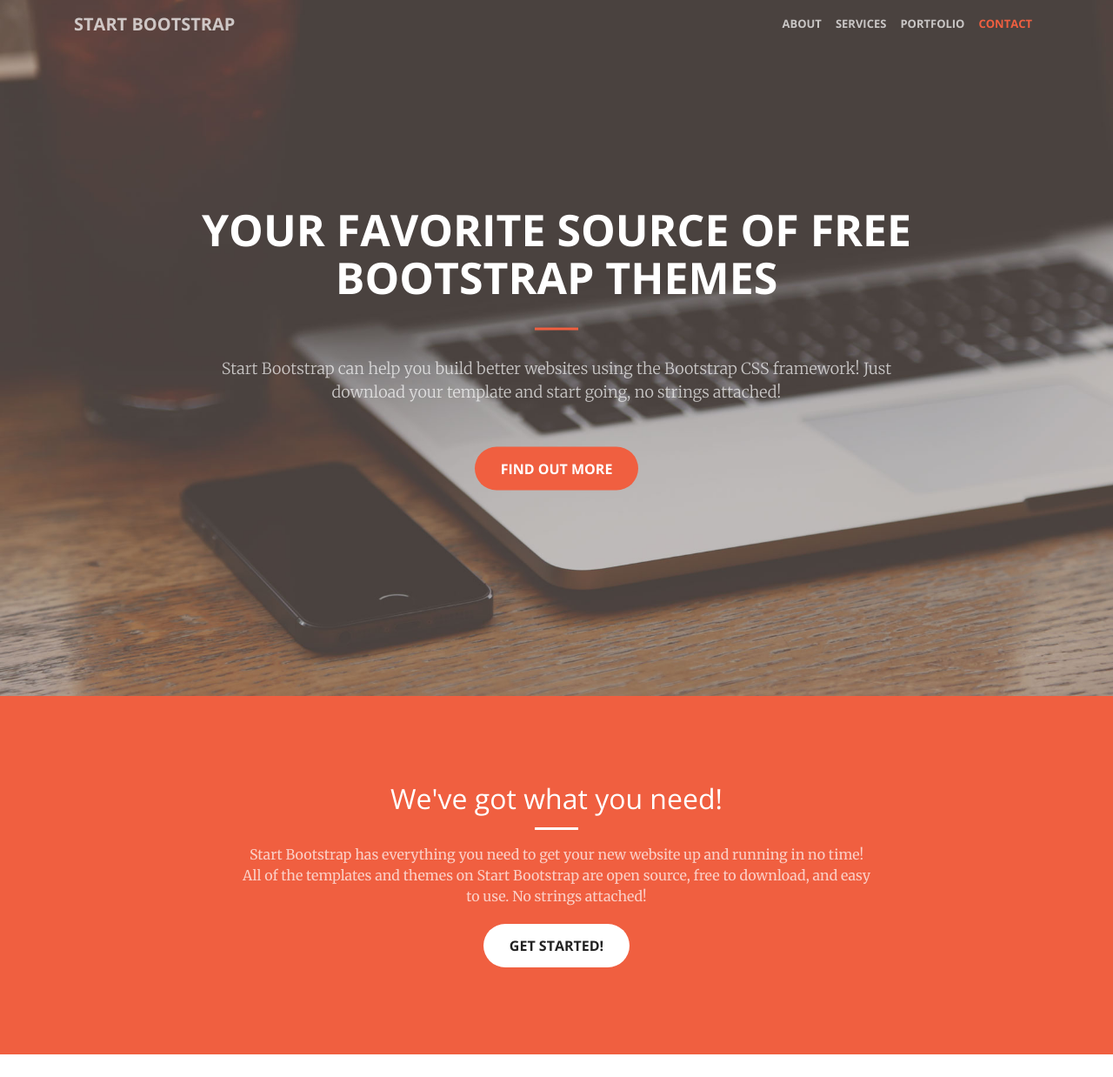
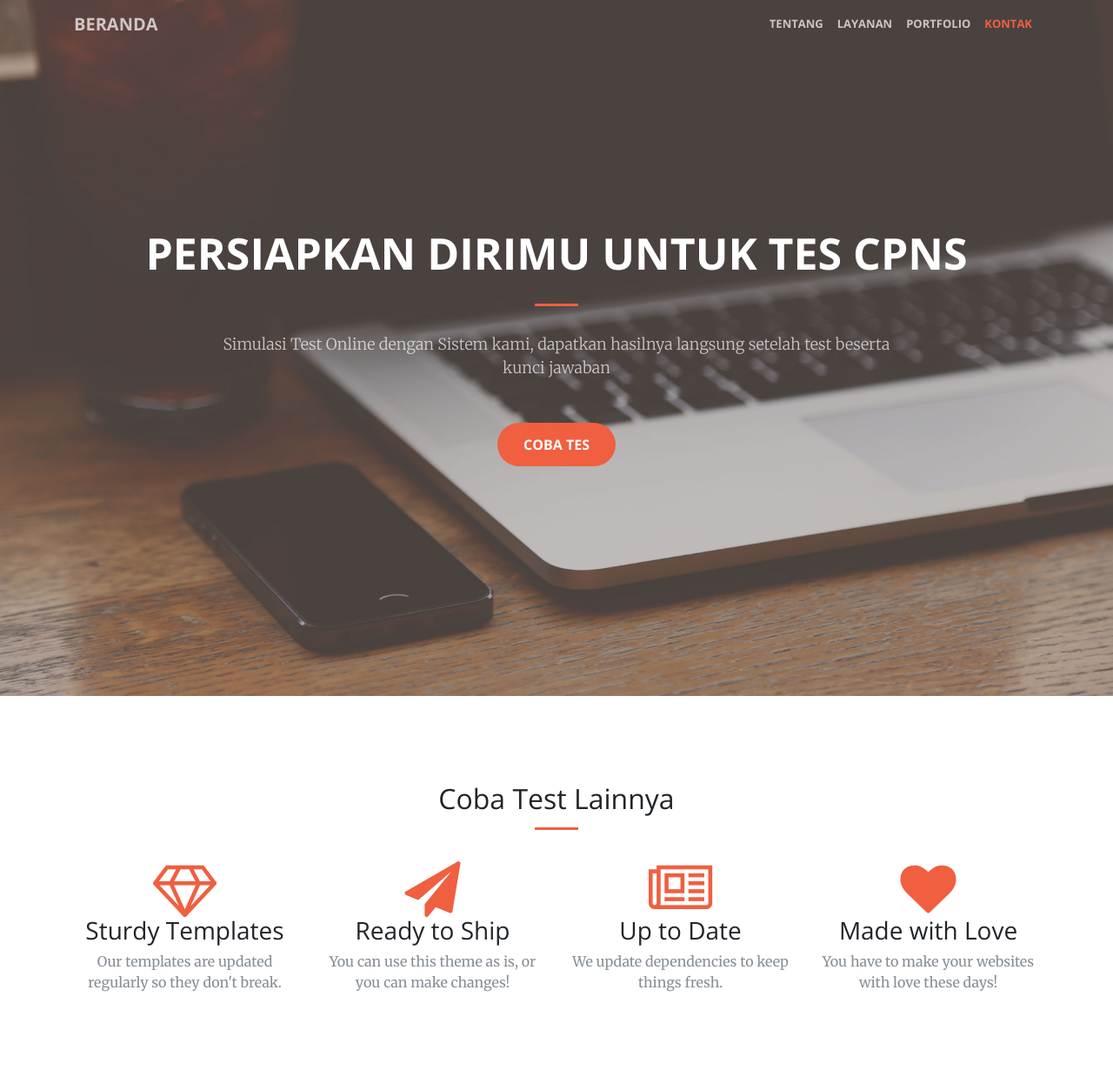
Before and after one commit to ahmadsyarif/bimbelonline, a website: page public/index.html in a window 1280 px wide. Shown: the top 1238 px of the page at 87% size. Drawn offline with nearby package versions, Linux system fonts and the light colour scheme.

Commit message:
[html] update homepage as needed

```diff
--- a/public/index.html
+++ b/public/index.html
@@ -8,7 +8,7 @@
     <meta name="description" content="">
     <meta name="author" content="">
 
-    <title>Creative - Start Bootstrap Theme</title>
+    <title>Bimbingan Test Online</title>
 
     <!-- Bootstrap core CSS -->
     <link href="vendor/bootstrap/css/bootstrap.min.css" rel="stylesheet">
@@ -31,23 +31,23 @@
     <!-- Navigation -->
     <nav class="navbar navbar-expand-lg navbar-light fixed-top" id="mainNav">
       <div class="container">
-        <a class="navbar-brand js-scroll-trigger" href="#page-top">Start Bootstrap</a>
+        <a class="navbar-brand js-scroll-trigger" href="#page-top">Beranda</a>
         <button class="navbar-toggler navbar-toggler-right" type="button" data-toggle="collapse" data-target="#navbarResponsive" aria-controls="navbarResponsive" aria-expanded="false" aria-label="Toggle navigation">
           <span class="navbar-toggler-icon"></span>
         </button>
         <div class="collapse navbar-collapse" id="navbarResponsive">
           <ul class="navbar-nav ml-auto">
             <li class="nav-item">
-              <a class="nav-link js-scroll-trigger" href="#about">About</a>
+              <a class="nav-link js-scroll-trigger" href="#about">Tentang</a>
             </li>
             <li class="nav-item">
-              <a class="nav-link js-scroll-trigger" href="#services">Services</a>
+              <a class="nav-link js-scroll-trigger" href="#services">Layanan</a>
             </li>
             <li class="nav-item">
               <a class="nav-link js-scroll-trigger" href="#portfolio">Portfolio</a>
             </li>
             <li class="nav-item">
-              <a class="nav-link js-scroll-trigger" href="#contact">Contact</a>
+              <a class="nav-link js-scroll-trigger" href="#contact">Kontak</a>
             </li>
           </ul>
         </div>
@@ -57,32 +57,19 @@
     <header class="masthead">
       <div class="header-content">
         <div class="header-content-inner">
-          <h1 id="homeHeading">Your Favorite Source of Free Bootstrap Themes</h1>
+          <h1 id="homeHeading">Persiapkan dirimu untuk Tes CPNS</h1>
           <hr>
-          <p>Start Bootstrap can help you build better websites using the Bootstrap CSS framework! Just download your template and start going, no strings attached!</p>
-          <a class="btn btn-primary btn-xl js-scroll-trigger" href="#about">Find Out More</a>
+          <p>Simulasi Test Online dengan Sistem kami, dapatkan hasilnya langsung setelah test beserta kunci jawaban</p>
+          <a class="btn btn-primary btn-xl js-scroll-trigger" href="#about">Coba Tes</a>
         </div>
       </div>
     </header>
-
-    <section class="bg-primary" id="about">
-      <div class="container">
-        <div class="row">
-          <div class="col-lg-8 mx-auto text-center">
-            <h2 class="section-heading text-white">We've got what you need!</h2>
-            <hr class="light">
-            <p class="text-faded">Start Bootstrap has everything you need to get your new website up and running in no time! All of the templates and themes on Start Bootstrap are open source, free to download, and easy to use. No strings attached!</p>
-            <a class="btn btn-default btn-xl js-scroll-trigger" href="#services">Get Started!</a>
-          </div>
-        </div>
-      </div>
-    </section>
 
     <section id="services">
       <div class="container">
         <div class="row">
           <div class="col-lg-12 text-center">
-            <h2 class="section-heading">At Your Service</h2>
+            <h2 class="section-heading">Coba Test Lainnya</h2>
             <hr class="primary">
           </div>
         </div>
```
